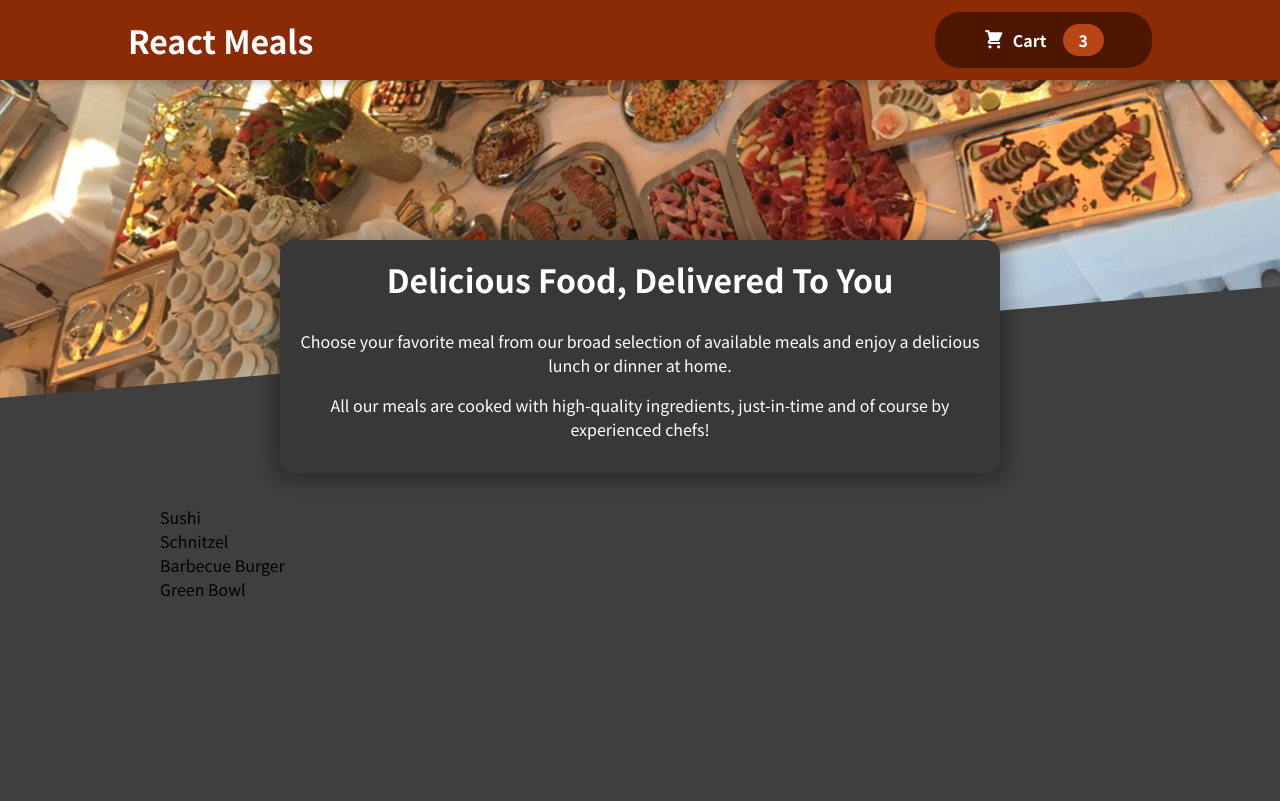
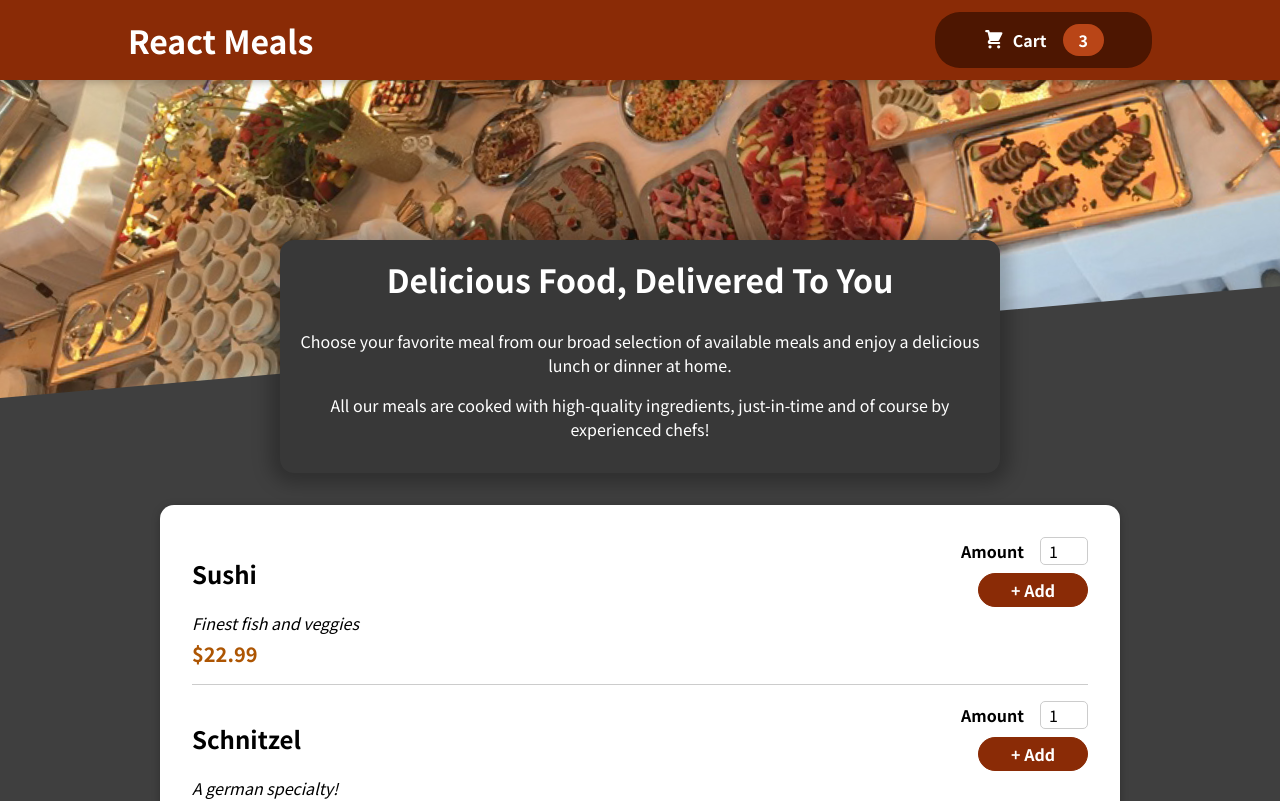
Before and after one commit to satyamgupta0202/FoodOrderingApp, a React (Create React App) app: page / in a window 1280 px wide. Shown: the top 801 px of the page. Built offline with nearby package versions, Linux system fonts and the light colour scheme.

Commit message:
Recipies Displayed along with the basic form Layout

```diff
--- a/src/components/Meals/AvailableMeals.js
+++ b/src/components/Meals/AvailableMeals.js
@@ -1,4 +1,6 @@
 import classes from './AvailableMeals.module.css'
+import MealItem from './MealItem/MealItem';
+import Card from '../UI/Card';
 const DUMMY_MEALS = [
     {
       id: 'm1',
@@ -25,14 +27,16 @@
       price: 18.99,
     },
   ];
-const mealsList = DUMMY_MEALS.map(meals=><li>{meals.name}</li>);
+const mealsList = DUMMY_MEALS.map((meal)=><MealItem key={meal.id}  price={meal.price} description={meal.description} name={meal.name}/>)
   const AvailableMeals = ()=>{
         return (
-            <section className={classes.meals}>
-            <ul >
-                {mealsList}
-            </ul>
-            </section>
+        <section className={classes.meals}>
+            <Card>
+                <ul >
+                    {mealsList}
+                </ul>
+              </Card>
+          </section>
         )
   }
   export default AvailableMeals;
--- /dev/null
+++ b/src/components/Meals/MealItem/MealItem.js
@@ -0,0 +1,18 @@
+import classes from './MealItem.module.css'
+import MealItemForm from './MealItemForm';
+const MealItem = (props)=>{
+    let price = `$${props.price}`;
+    return(
+        <li className={classes.meal}>
+            <div>
+                <h1>{props.name}</h1>
+                <div className={classes.description}>{props.description}</div>
+                <div className={classes.price}>{price}</div>
+            </div>
+            <div>
+                <MealItemForm/>
+            </div>
+        </li>
+    )
+}
+export default MealItem;
--- /dev/null
+++ b/src/components/Meals/MealItem/MealItem.module.css
@@ -0,0 +1,22 @@
+.meal {
+    display: flex;
+    justify-content: space-between;
+    margin: 1rem;
+    padding-bottom: 1rem;
+    border-bottom: 1px solid #ccc;
+  }
+
+  .meal h3 {
+    margin: 0 0 0.25rem 0;
+  }
+
+  .description {
+    font-style: italic;
+  }
+
+  .price {
+    margin-top: 0.25rem;
+    font-weight: bold;
+    color: #ad5502;
+    font-size: 1.25rem;
+  }
--- /dev/null
+++ b/src/components/Meals/MealItem/MealItemForm.js
@@ -0,0 +1,11 @@
+import classes from './MealItemForm.module.css'
+import Input from '../../UI/Input';
+const MealItemForm = ()=>{
+    return(
+        <form className={classes.form}>
+           <Input label="Amount" input={{id:"amount" ,type:"number",min:1,max:5,step:1,defaultValue:1}}/>
+            <button>+ Add</button>
+        </form>
+    )
+}
+export default MealItemForm;
--- /dev/null
+++ b/src/components/Meals/MealItem/MealItemForm.module.css
@@ -0,0 +1,20 @@
+.form {
+    text-align: right;
+  }
+
+  .form button {
+    font: inherit;
+    cursor: pointer;
+    background-color: #8a2b06;
+    border: 1px solid #8a2b06;
+    color: white;
+    padding: 0.25rem 2rem;
+    border-radius: 20px;
+    font-weight: bold;
+  }
+
+  .form button:hover,
+  .form button:active {
+    background-color: #641e03;
+    border-color: #641e03;
+  }
--- /dev/null
+++ b/src/components/UI/Card.js
@@ -0,0 +1,9 @@
+import React from 'react'
+import classes from './Card.module.css'
+
+const Card = (props)=>{
+    return (
+        <div className={classes.card}>{props.children}</div>
+    )
+}
+export default Card;
--- /dev/null
+++ b/src/components/UI/Card.module.css
@@ -0,0 +1,6 @@
+.card {
+    padding: 1rem;
+    box-shadow: 0 2px 8px rgba(0, 0, 0, 0.25);
+    border-radius: 14px;
+    background-color: white;
+  }
--- /dev/null
+++ b/src/components/UI/Input.js
@@ -0,0 +1,12 @@
+import classes from './Input.module.css'
+
+const Input = (props)=>{
+    return(
+        <div className={classes.input}>
+            <label htmlFor={props.input.id}>{props.label}</label>                              {/** Doubt */}
+            <input {...props.input}/>
+        </div>
+    )
+
+}
+export default Input;
--- /dev/null
+++ b/src/components/UI/Input.module.css
@@ -0,0 +1,18 @@
+.input {
+    display: flex;
+    align-items: center;
+    margin-bottom: 0.5rem;
+  }
+
+  .input label {
+    font-weight: bold;
+    margin-right: 1rem;
+  }
+
+  .input input {
+    width: 3rem;
+    border-radius: 5px;
+    border: 1px solid #ccc;
+    font: inherit;
+    padding-left: 0.5rem;
+  }
```
Also changed, not shown: 1 other file (tests, documents, lock files or other folders).
